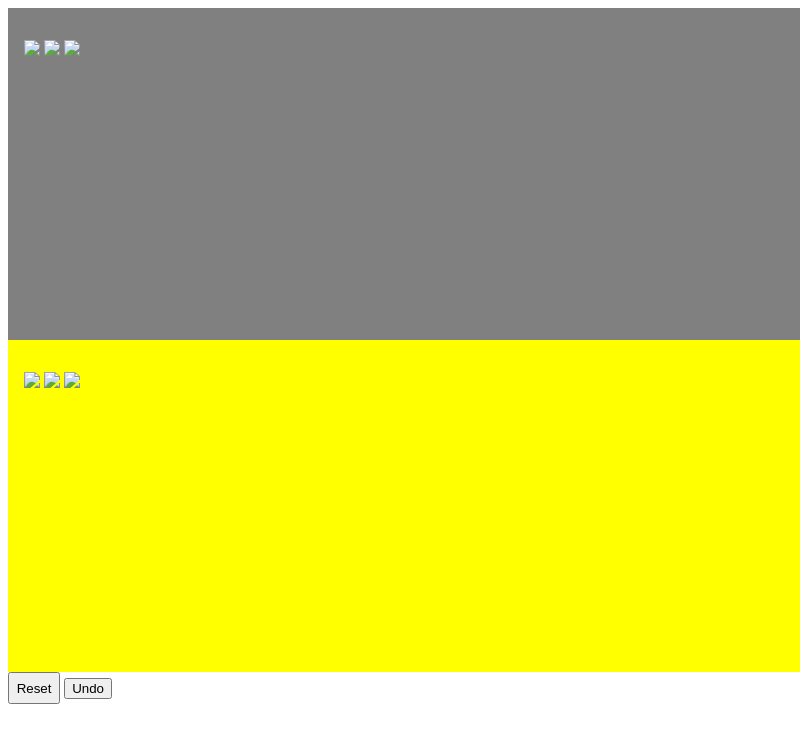
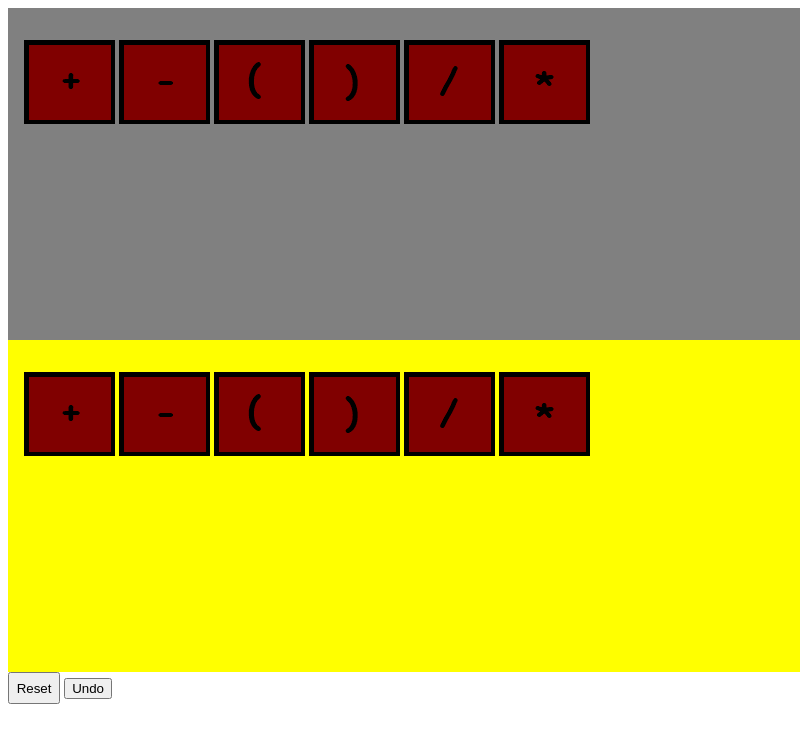
Before and after one commit to SER515Team22/SER515Team22, an Electron app: page clearing.html in a window 800 px wide. Shown: the top 742 px of the page. Drawn offline with nearby package versions, Linux system fonts and the light colour scheme; files whose address does not match are found by name.

Commit message:
changed code

```diff
--- a/clearing.html
+++ b/clearing.html
@@ -39,12 +39,7 @@
 
   } );
 
-function dragStart(ev) {
-var imageUrl = evt.dataTransfer.getData('URL');
-   ev.dataTransfer.effectAllowed='move';
-   ev.dataTransfer.setData("URL", ev.target.getAttribute('id'));   ev.dataTransfer.setDragImage(ev.target,100,100);
-   return true;
-}
+
  </script>
 </head>
 <body>
@@ -55,9 +50,12 @@ var imageUrl = evt.dataTransfer.getData('URL');
 <div class="col-lg-6">
  <div id="effect0" style="background-color:grey" draggable="true">
      <p>
-      <img id="imgseven" draggable="true" ondragstart="dragStart(event)" src= "seven.png"></img>
-	  <img id="imgplus" draggable="true" ondragstart="dragStart(event)" src= "plus.png"></img>
-	  <img id="imgsix" draggable="true" ondragstart="dragStart(event)" src= "six.png"></img>
+      <img id="+" draggable="true" class="fill"  src= "E:\project22\SER515Team22\css\images\plus.png"></img>
+	  <img id="-" draggable="true" class="fill"  src= "E:\project22\SER515Team22\css\images\minus.png"></img>
+	  <img id="(" draggable="true" class="fill"  src= "E:\project22\SER515Team22\css\images\left-bracket.png"></img>
+	  <img id=")" draggable="true" class="fill"  src= "E:\project22\SER515Team22\css\images\right-bracket.png"></img>
+	  <img id="/" draggable="true" class="fill"  src= "E:\project22\SER515Team22\css\images\divide.png"></img>
+	  <img id="*" draggable="true" class="fill"  src= "E:\project22\SER515Team22\css\images\multiply.png"></img>
 	  </p>
 	  </div>
     </div>
@@ -73,11 +71,13 @@ var imageUrl = evt.dataTransfer.getData('URL');
 
 
       <p>
+      <img id="+" draggable="true" class="fill"  src= "E:\project22\SER515Team22\css\images\plus.png"></img>
+	  <img id="-" draggable="true" class="fill"  src= "E:\project22\SER515Team22\css\images\minus.png"></img>
+	  <img id="(" draggable="true" class="fill"  src= "E:\project22\SER515Team22\css\images\left-bracket.png"></img>
+	  <img id=")" draggable="true" class="fill"  src= "E:\project22\SER515Team22\css\images\right-bracket.png"></img>
+	  <img id="/" draggable="true" class="fill"  src= "E:\project22\SER515Team22\css\images\divide.png"></img>
+	  <img id="*" draggable="true" class="fill"  src= "E:\project22\SER515Team22\css\images\multiply.png"></img>
 
-      <img src= "seven.png"></img>
-	  <img src= "plus.png"></img>
-	  <img src= "six.png"></img>
-	  </p>
 	  </div>
 
 </div>
```
